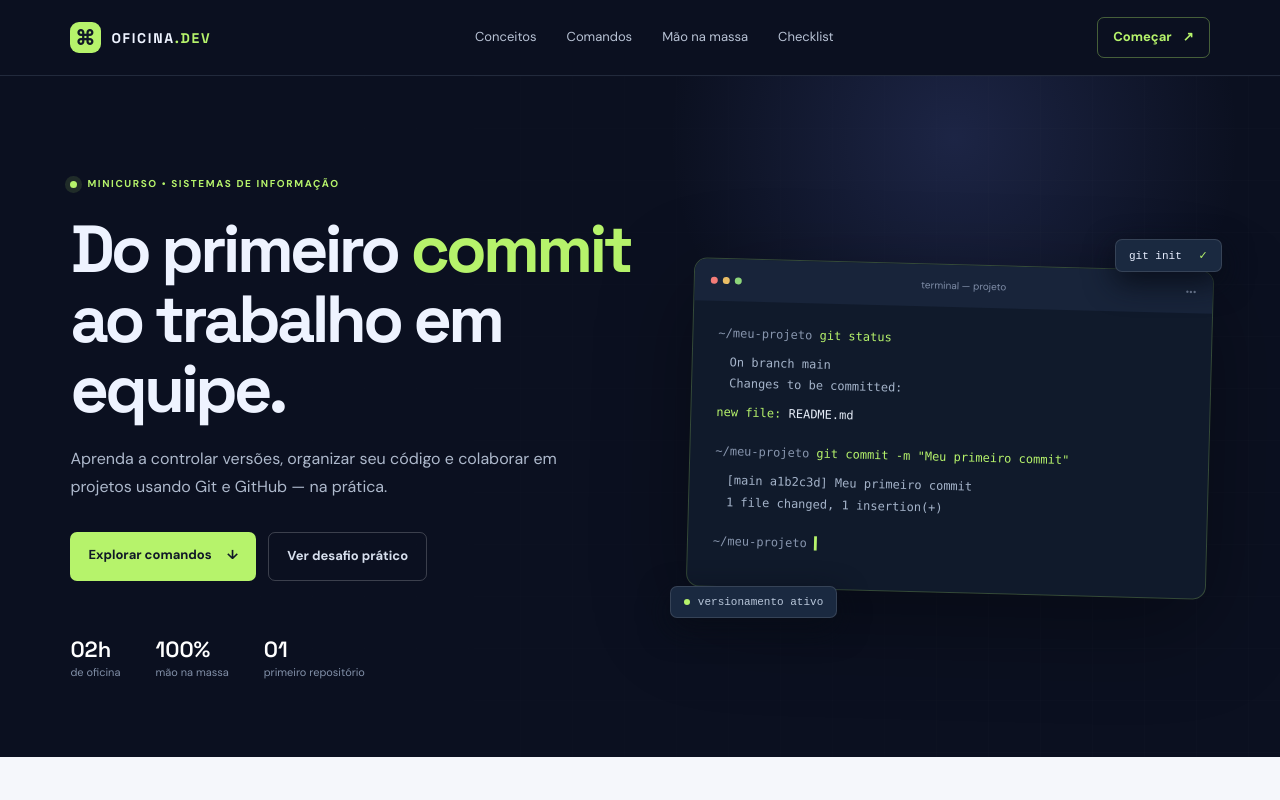
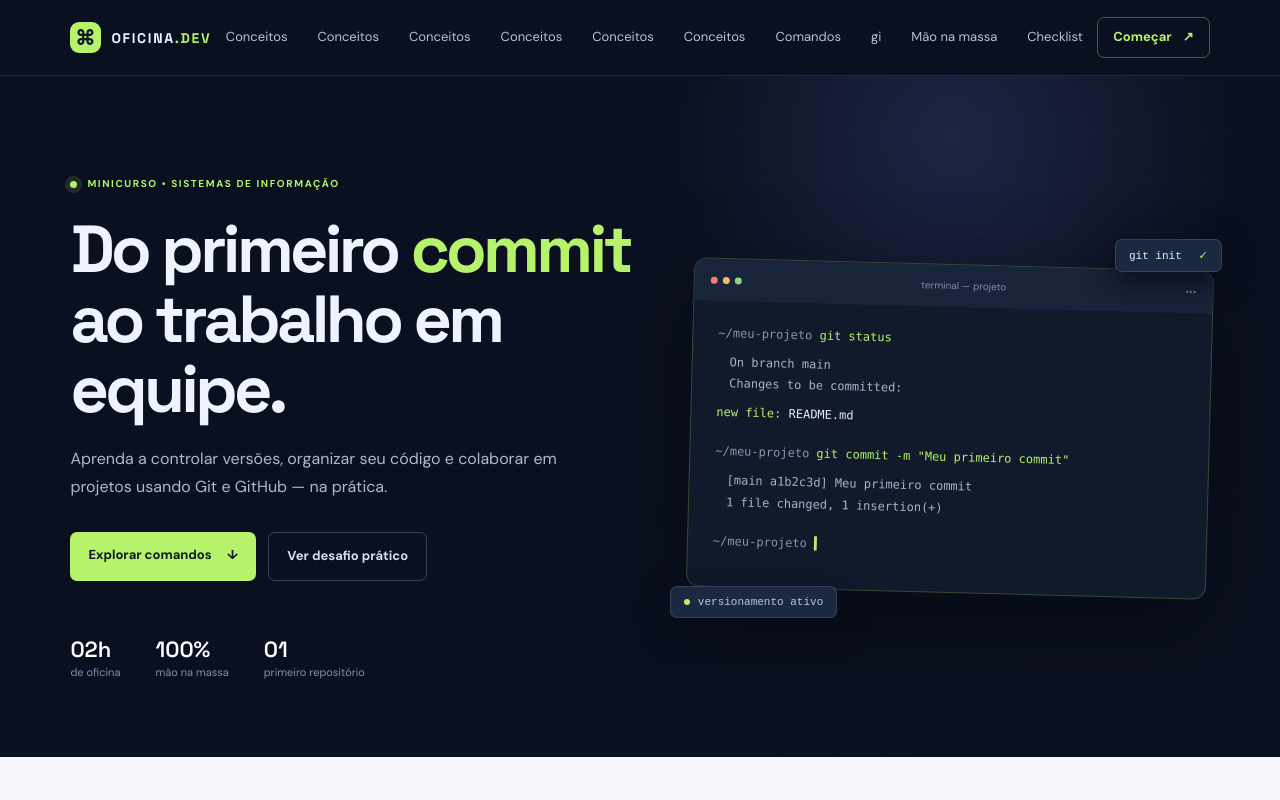
Before and after one commit to prof-valdeiroliveira/Aula01-GitGitHub, a plain HTML site: page index.html in a window 1280 px wide. Shown: the top 800 px of the page. Drawn offline with Linux system fonts and the light colour scheme.

```diff
--- a/index.html
+++ b/index.html
@@ -17,7 +17,12 @@
     </a>
     <nav aria-label="Navegação principal">
       <a href="#conceitos">Conceitos</a>
-      <a href="#comandos">Comandos</a>
+      <a href="#conceitos">Conceitos</a>
+      <a href="#conceitos">Conceitos</a>
+      <a href="#conceitos">Conceitos</a>
+      <a href="#conceitos">Conceitos</a>
+      <a href="#conceitos">Conceitos</a>
+      <a href="#comandos">Comandos</a>gi
       <a href="#pratica">Mão na massa</a>
       <a href="#checklist">Checklist</a>
     </nav>
```
